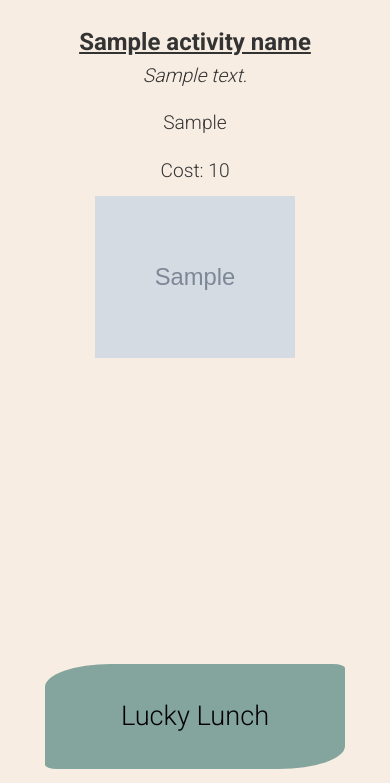
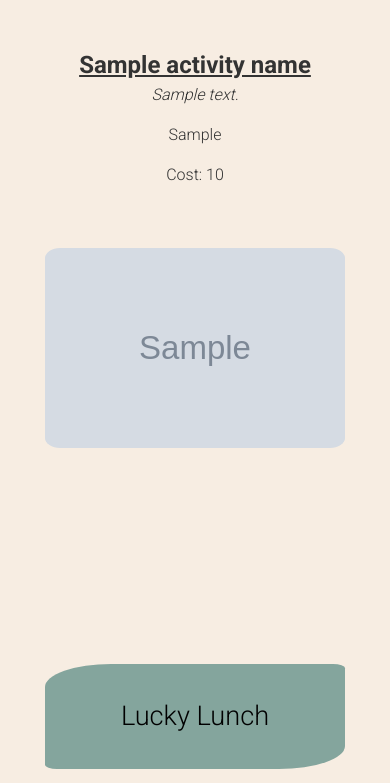
Before and after one commit to joelbit33/lucky-stockholm, a Flask app: template templates/lunch_activity.html in a window 390 px wide. Shown: the top 783 px of the page. Run offline with Flask 2, Linux system fonts and the light colour scheme; the template is opened without the code that fills it: most values are stand-ins (such as "Sample title", 1, 10 or a date in 2020); grey boxes marked "Sample" are stand-in pictures.

Commit message:
fix responsive layout issues

```diff
--- a/static/css/styles.css
+++ b/static/css/styles.css
@@ -7,7 +7,7 @@
 .container {
     display: flex;
     justify-content: center;
-    column-gap: 100px;
+    column-gap: 50px;
 }
 
 .header {
@@ -50,6 +50,7 @@
     justify-content: center;
     align-items: center;
     text-align: center;
+
 }
 
 .info-box h2 {
@@ -78,6 +79,22 @@
 .bottom-container h1 {
     font-size: 1.5em;
     text-align: center;
+}
+
+.info-image-box {
+    display: flex;
+    flex-direction: row;
+    align-items: center;
+    justify-content: center;
+    column-gap: 50px;
+    row-gap: 10px;
+    flex-wrap: wrap;
+}
+
+.info-image-box img {
+    width: 500px;
+    height: 300px;
+    border-radius: 5%;
 }
 
 form input[type="submit"] {
@@ -114,11 +131,34 @@
     font-size: 1.9em;
 }
 
+
+@media only screen and (max-width: 1015px) {
+    .info-box {
+        margin-top: -70px;
+        margin-bottom: -50px;
+    }
+
+}
+
 @media only screen and (max-width: 400px) {
     .bottom-container {
         position: fixed;
         left: 0;
         bottom: 0;
         right: 0;
+        margin-top: 0;
     }
+
+    .info-image-box img {
+        width: 300px;
+        height: 200px;
+        border-radius: 5%;
+    }
+
+    .info-box p {
+        font-size: 1.0em;
+        line-height: 1.5em;
+        margin: 0.5em 0em;
+    }
+
 }
--- a/templates/lunch_activity.html
+++ b/templates/lunch_activity.html
@@ -1,16 +1,18 @@
 {% extends 'index.html' %} {% block content %}
 <div class="container">
     <div class="content">
+        <div class="info-image-box">
             <!-- Display the name, location, cost and description of the activity -->
             <div class="info-box">
                 <h2><a href="{{ activity_booking }}" target="_blank">{{ activity_name }}</a></h2>
                 <p><i>{{ activity_description }}</i></p>
                 <p>{{ activity_location }}</p>
                 <p>Cost: {{ activity_cost }}</p>
+
+            </div>
             <!-- Display an image of the activity -->
-            <img src="{{ activity_image }}" alt="Activity Image" width="200" height="300">
+            <img src="{{ activity_image }}" alt="Activity Image">
         </div>
-
         <!-- Display a form with a "Lucky" button to show another random activity and a "Go back home" button to return to the homepage -->
         <div class="bottom-container">
             <form method="post" action="/">
```
Also changed, not shown: data/activities.py (+15 -15 lines). Lines whose indentation alone changed are shown as unchanged.
